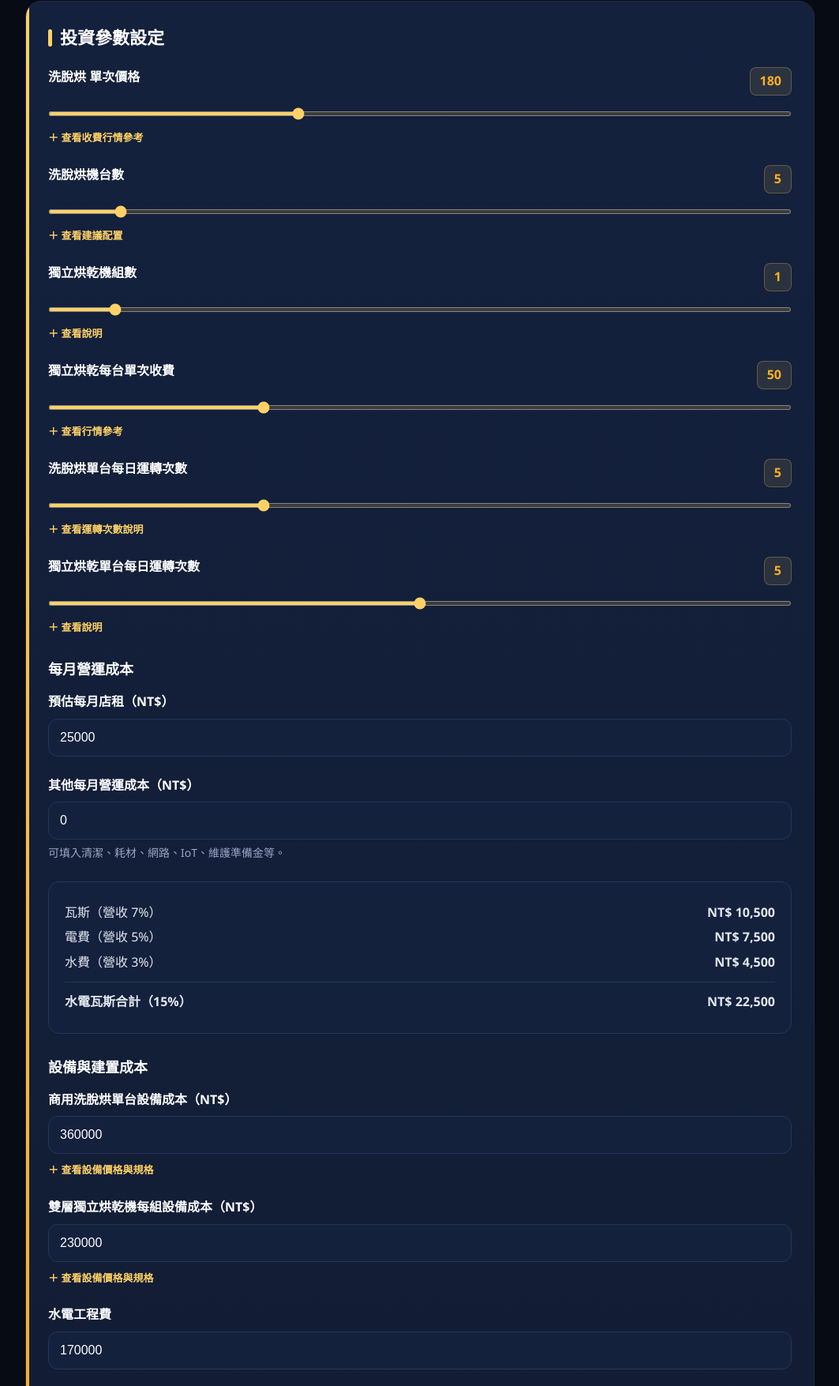
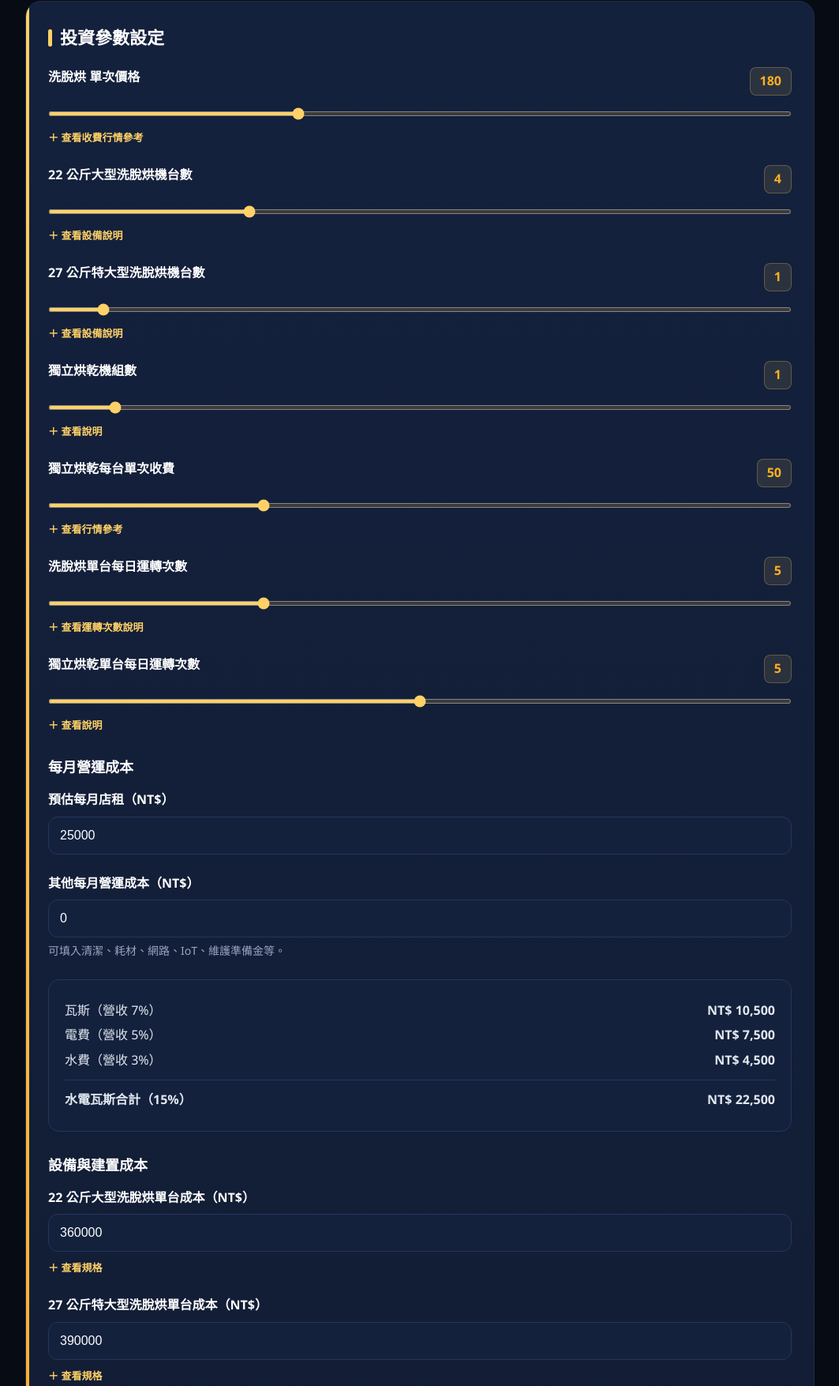
Before and after one commit to boy721-cloud/xiste-vercel-v2, a website: page index.html in a window 1280 px wide. Shown: the part 1999-3754 px from the top of the page at 79% size, without its empty margins (108-1171 px from the left). Drawn offline with Linux system fonts and the light colour scheme.

Commit message:
Split 22kg and 27kg washer dryer sliders and costs

```diff
--- a/index.html
+++ b/index.html
@@ -447,11 +447,20 @@
 
     <div class="setting-item">
       <div class="setting-row">
-        <div class="setting-name">洗脫烘機台數</div>
-        <div class="setting-num" id="washVal"></div>
+        <div class="setting-name">22 公斤大型洗脫烘機台數</div>
+        <div class="setting-num" id="wash22Val"></div>
       </div>
-      <input type="range" id="wash" min="4" max="15" value="5" oninput="calculateInvest()" />
-      <details class="setting-help"><summary>查看建議配置</summary><div>小型店 4～5 台｜中型店 6～9 台｜大型店 10 台以上</div></details>
+      <input type="range" id="wash22" min="0" max="15" value="4" oninput="calculateInvest()" />
+      <details class="setting-help"><summary>查看設備說明</summary><div>22 公斤大型洗脫烘，設備參考單價 NT$360,000／台。</div></details>
+    </div>
+
+    <div class="setting-item">
+      <div class="setting-row">
+        <div class="setting-name">27 公斤特大型洗脫烘機台數</div>
+        <div class="setting-num" id="wash27Val"></div>
+      </div>
+      <input type="range" id="wash27" min="0" max="15" value="1" oninput="calculateInvest()" />
+      <details class="setting-help"><summary>查看設備說明</summary><div>27 公斤特大型洗脫烘，設備參考單價 NT$390,000／台。兩種洗脫烘合計建議至少 4 台。</div></details>
     </div>
 
     <div class="setting-item">
@@ -510,9 +519,14 @@
 
     <h4 style="margin-top:28px;margin-bottom:14px;font-size:18px;">設備與建置成本</h4>
     <div class="setting-item">
-      <div class="setting-name">商用洗脫烘單台設備成本（NT$）</div>
-      <input type="number" id="washUnitCost" min="0" value="360000" oninput="calculateInvest()" />
-      <details class="setting-help"><summary>查看設備價格與規格</summary><div><strong>22 公斤大型洗脫烘：NT$360,000／台</strong><br>27 公斤特大型洗脫烘：NT$390,000／台<br><span style="display:block;margin-top:7px;">220V 單相、觸控操作、瓦斯型；實際機型與配置依加盟店型規劃及正式報價為準。</span></div></details>
+      <div class="setting-name">22 公斤大型洗脫烘單台成本（NT$）</div>
+      <input type="number" id="wash22UnitCost" min="0" value="360000" oninput="calculateInvest()" />
+      <details class="setting-help"><summary>查看規格</summary><div>22 公斤大型洗脫烘：220V 單相、觸控操作、瓦斯型。實際配置以正式報價為準。</div></details>
+    </div>
+    <div class="setting-item">
+      <div class="setting-name">27 公斤特大型洗脫烘單台成本（NT$）</div>
+      <input type="number" id="wash27UnitCost" min="0" value="390000" oninput="calculateInvest()" />
+      <details class="setting-help"><summary>查看規格</summary><div>27 公斤特大型洗脫烘：220V 單相、觸控操作、瓦斯型。實際配置以正式報價為準。</div></details>
     </div>
     <div class="setting-item">
       <div class="setting-name">雙層獨立烘乾機每組設備成本（NT$）</div>
@@ -545,7 +559,7 @@
     </div>
 
     <div class="summary-box">
-      <div class="summary-row"><span>洗脫烘設備</span><strong id="washInvest"></strong></div>
+      <div class="summary-row"><span>大型＋特大型洗脫烘設備</span><strong id="washInvest"></strong></div>
       <div class="summary-row"><span>獨立烘乾設備</span><strong id="dryInvest"></strong></div>
       <div class="summary-row"><span>工程與其他建置</span><strong id="fixedInvest"></strong></div>
       <div class="summary-row summary-total"><span>自動計算總投資</span><strong id="autoInvestDisplay"></strong></div>
@@ -688,7 +702,9 @@ function formatCurrency(num){
 
 function calculateInvest(){
   const price = Number(document.getElementById('price').value);
-  const washCount = Number(document.getElementById('wash').value);
+  const wash22Count = Number(document.getElementById('wash22').value);
+  const wash27Count = Number(document.getElementById('wash27').value);
+  const washCount = wash22Count + wash27Count;
   const dryGroup = Number(document.getElementById('dry').value);
   const dryPrice = Number(document.getElementById('dryPrice').value);
   const turn = Number(document.getElementById('turn').value);
@@ -697,7 +713,8 @@ function calculateInvest(){
   const rent = Number(document.getElementById('rent').value);
   const monthlyOther = Number(document.getElementById('monthlyOther').value);
 
-  const washUnitCost = Number(document.getElementById('washUnitCost').value);
+  const wash22UnitCost = Number(document.getElementById('wash22UnitCost').value);
+  const wash27UnitCost = Number(document.getElementById('wash27UnitCost').value);
   const dryUnitCost = Number(document.getElementById('dryUnitCost').value);
   const costWaterElec = Number(document.getElementById('costWaterElec').value);
   const costDecoration = Number(document.getElementById('costDecoration').value);
@@ -715,7 +732,8 @@ function calculateInvest(){
   const customInvestVal = Number(document.getElementById('customInvest').value);
 
   document.getElementById('priceVal').innerText = price;
-  document.getElementById('washVal').innerText = washCount;
+  document.getElementById('wash22Val').innerText = wash22Count;
+  document.getElementById('wash27Val').innerText = wash27Count;
   document.getElementById('dryVal').innerText = dryGroup;
   document.getElementById('dryPriceVal').innerText = dryPrice;
   document.getElementById('turnVal').innerText = turn;
@@ -738,7 +756,7 @@ function calculateInvest(){
 
   const monthProfitStable = stableRevenue - utilTotal - rent - monthlyOther;
 
-  const washInvestTotal = washCount * washUnitCost;
+  const washInvestTotal = (wash22Count * wash22UnitCost) + (wash27Count * wash27UnitCost);
   const dryInvestTotal = dryGroup * dryUnitCost;
   const fixedCostTotal = costWaterElec + costDecoration + costGas + costSignDesign + costDuct + costOther;
   const autoTotalInvest = washInvestTotal + dryInvestTotal + fixedCostTotal;
```
